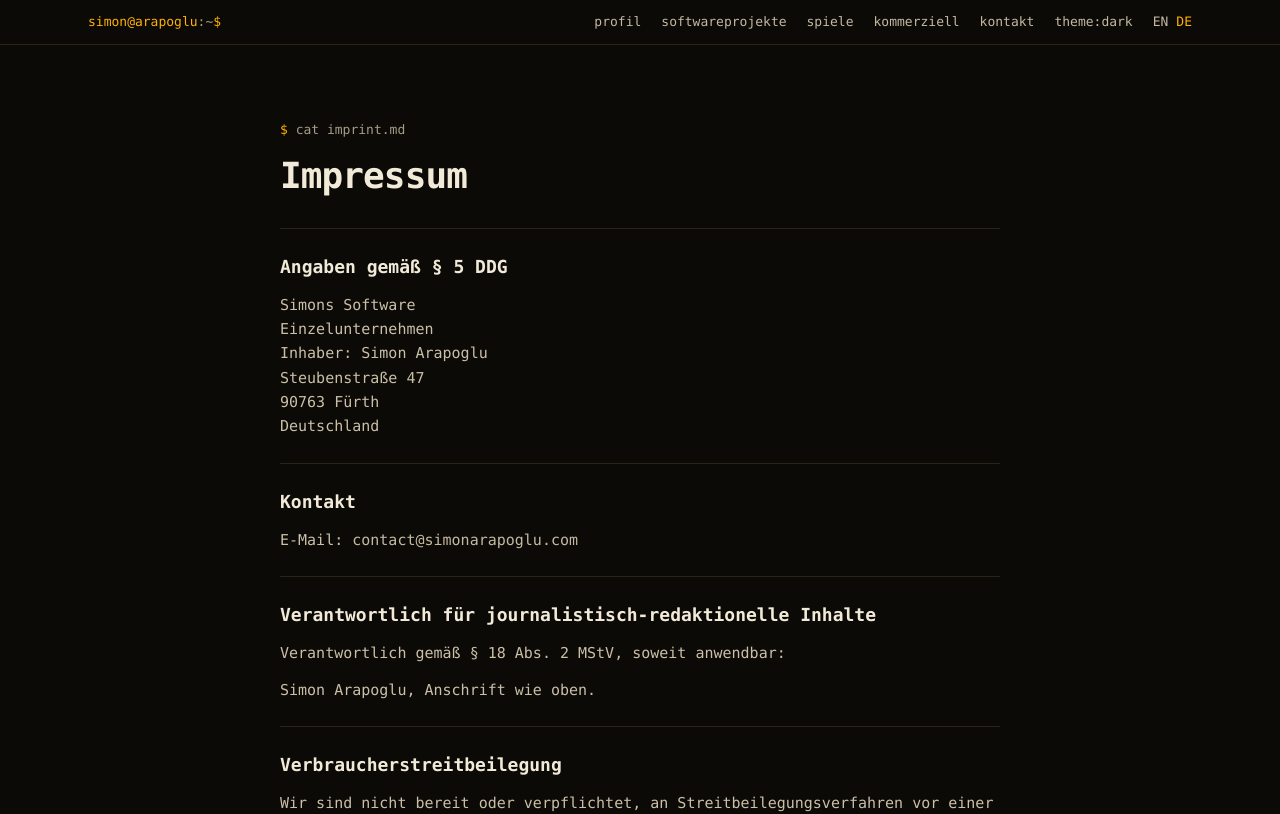
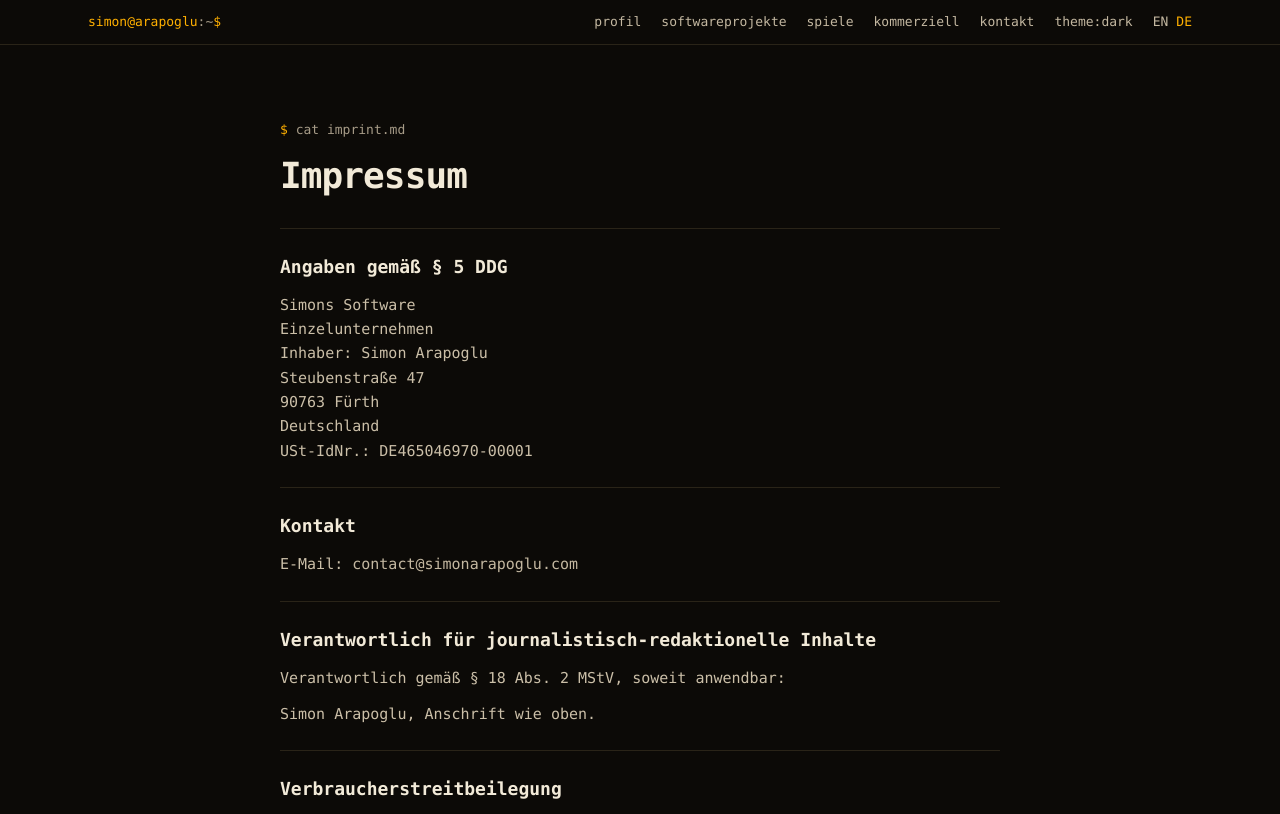
Before and after one commit to TheMetalStorm/personal-website, a Next.js app: page /de/imprint in a window 1280 px wide. Shown: the top 814 px of the page. Built offline with nearby package versions, Linux system fonts and the light colour scheme.

Commit message:
fix(imprint): add VAT ID

```diff
--- a/app/components/LegalPage.tsx
+++ b/app/components/LegalPage.tsx
@@ -12,7 +12,8 @@ function Address({ locale }: { locale: 'de' | 'en' }) {
 			{locale === 'de' ? 'Inhaber' : 'Proprietor'}: Simon Arapoglu<br />
 			Steubenstraße 47<br />
 			90763 Fürth<br />
-			{locale === 'de' ? 'Deutschland' : 'Germany'}
+			{locale === 'de' ? 'Deutschland' : 'Germany'}<br />
+			{locale === 'de' ? 'USt-IdNr.' : 'VAT ID'}: DE465046970-00001
 		</address>
 	);
 }
```
